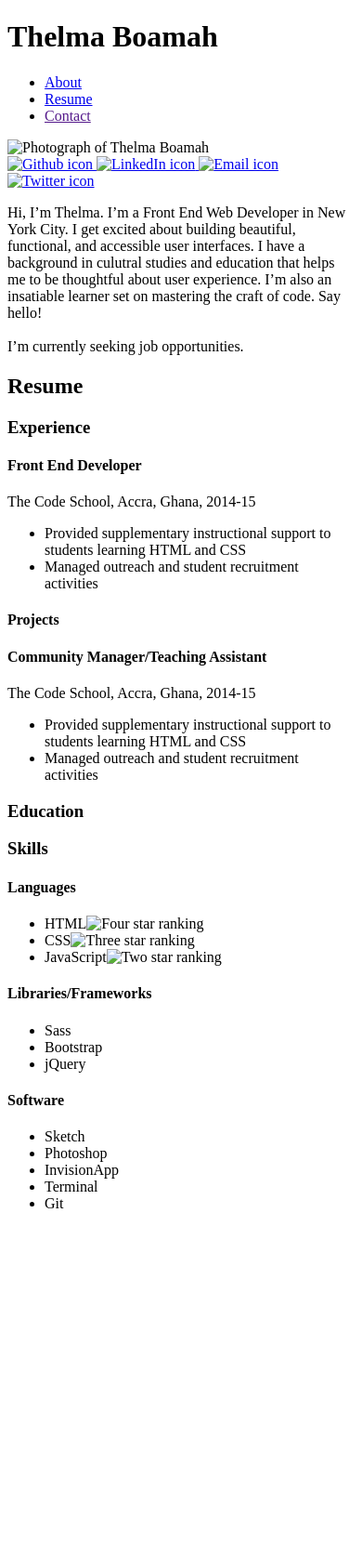
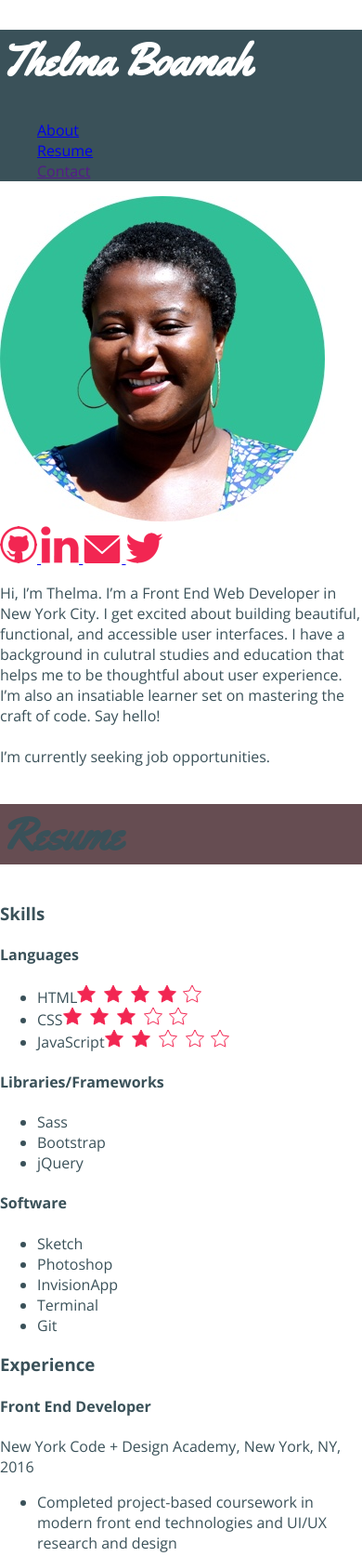
Before and after one commit to thelmaboamah/resume_site, a plain HTML site: page index.html in a window 390 px wide. Shown: the top 1674 px of the page at 93% size. Before the commit the page ends 1320 px from the top, so only its background shows below. Drawn offline with nearby package versions, Linux system fonts and the light colour scheme.

Commit message:
html formatted, adding assets and styles

```diff
--- a/css/main.css
+++ b/css/main.css
@@ -0,0 +1,25 @@
+body {
+	margin: 0;
+	background: #fff;
+	font-family: 'Open Sans', sans-serif;
+	color: #3A5159;
+}
+
+header {
+	background: #3A5159;
+	color: #fff;
+}
+
+h1, h2 {
+	font-family: 'Yellowtail', cursive;
+	font-size: 48px;
+}
+
+h2,
+
+
+
+
+footer {
+	background: #664D52;
+}
--- a/index.html
+++ b/index.html
@@ -2,6 +2,9 @@
 <html lang="en">
 <head>
 	<meta charset="UTF-8">
+	<link href='https://fonts.googleapis.com/css?family=Open+Sans:400,700,400italic,600|Yellowtail' rel='stylesheet' type='text/css'>
+	<link rel="stylesheet" href="css/normalize.min.css">
+	<link rel="stylesheet" href="css/main.css">
 	<title>Thelma Codes</title>
 </head>
 <body>
@@ -18,22 +21,21 @@
 
 	<section id="about">
 
-		<div id="picandicons">
-			<img src="" alt="Photograph of Thelma Boamah">
+		<img src="images/profilepic1.jpg" alt="Photo of Thelma Boamah">
+
 		<div id="social-media">
 			<a href="https://github.com/thelmaboamah">
-					<img src="" alt="Github icon">
+				<img src="images/github.png" alt="Github icon">
 			</a>
 			<a href="https://www.linkedin.com/in/thelmaboamah">
-					<img src="" alt="LinkedIn icon">
+				<img src="images/linkedin.png" alt="LinkedIn icon">
 			</a>
 			<a href="mailto:thelma@thelma.codes">
-					<img src="" alt="Email icon">
+				<img src="images/email.svg" alt="Email icon">
 			</a>
 			<a href="https://twitter.com/thelmaboamah">
-					<img src="" alt="Twitter icon">
+				<img src="images/twitter.png" alt="Twitter icon">
 			</a>
-			</div>
 		</div>
 
 		<p id="intro">
@@ -46,52 +48,22 @@
 	<section id="resume">
 		<h2>Resume</h2>
 
-		<h3>Experience</h3>
-
-		<h4>Front End Developer</h4>
-		<p>
-			The Code School, Accra, Ghana, 2014-15 <br>
+		<div id="skills">
+			<h3>Skills</h3>
+				<h4>Languages</h4>
 				<ul>
-				<li>Provided supplementary instructional support to students learning HTML and CSS</li>
-				<li>Managed outreach and student recruitment activities</li>
-			</ul>
-		</p>
-
-
-
-		<h4>Projects</h4>
-
-		<h4>Community Manager/Teaching Assistant</h4>
-		<p>The Code School, Accra, Ghana, 2014-15</p>
-		<ul>
-			<li>Provided supplementary instructional support to students learning HTML and CSS</li>
-			<li>Managed outreach and student recruitment activities</li>
+					<li>HTML<img src="images/stars4.svg" alt="Four star ranking"></li>
+					<li>CSS<img src="images/stars3.svg" alt="Three star ranking"></li>
+					<li>JavaScript<img src="images/stars2.svg" alt="Two star ranking"></li>
 				</ul>
 
-
-		<h3>Education</h3>
-
-		<aside>
-			<h3>Skills</h3>
-			<div id="languages">
-				<h4>Languages</h4>
-				<ul>
-					<li>HTML<img src="" alt="Four star ranking"></li>
-					<li>CSS<img src="" alt="Three star ranking"></li>
-					<li>JavaScript<img src="" alt="Two star ranking"></li>
-				</ul>
-			</div>
-
-			<div id="frameworks">
 				<h4>Libraries/Frameworks</h4>
 				<ul>
 					<li>Sass</li>
 					<li>Bootstrap</li>
 					<li>jQuery</li>
 				</ul>
-			</div>
 
-			<div id="software">
 				<h4>Software</h4>
 				<ul>
 					<li>Sketch</li>
@@ -101,9 +73,79 @@
 					<li>Git</li>
 				</ul>
 		</div>
-		</aside>
+
+		<h3>Experience</h3>
+
+		<h4>Front End Developer</h4>
+		<p>
+			New York Code + Design Academy, New York, NY, 2016
+		</p>
+		<ul>
+			<li>Completed project-based coursework in modern front end technologies and UI/UX research and design</li>
+		</ul>
+
+
+		<div id="project">
+			<h4>Projects</h4>
+			<ul>
+				<li> One-page website: Built responsive one-page 	website using Bootstrap, Parallax, and the jQuery 	One Page Nav Plugin</li>
+				<li><span><a href="http://thelmaboamah.github.io/airbnb_homepage_clone/"> Airbnb Homepage Clone</a></span>: Replicate Airbnb homepage for mobile, tablet, and desktop views using HTML5, CSS Flexbox, and jQuery</li>
+				<li>GhanaThink.org Redesign: Implemented UX research 	best practices to plan, wireframe, prototype, and test 	website redesign</li>
+			</ul>
+		</div>
+
+
+		<h4>Community Manager/Teaching Assistant</h4>
+		<p>The Code School, Accra, Ghana, 2014-15</p>
+		<ul>
+			<li>Worked closely with founder to launch coding intensive in Accra</li>
+			<li>Provided supplementary instructional support to students learning HTML and CSS</li>
+			<li>Managed outreach and student recruitment activities</li>
+		</ul>
+
+
+		<h3>Education</h3>
+		<p>
+			New York Code + Design Academy, 2016
+			<br>
+			Continuing Ed: Front End Development | UI/UX Design
+			<br>
+			<br>
+			SIT Graduate Institute, 2011 - 2013
+			<br>
+			MA International Education
+			<br>
+			<br>
+			New York University, 2005 - 2009
+			<br>BA Africana Studies
+
+		</p>
+
 
 	</section>
 
+	<footer>
+		<span id="codedby">
+			Designed &amp; Coded by Thelma Boamah
+		</span>
+		<span id=copyright>
+			&copy; 2016
+		</span>
+		<div id="footer-icons">
+			<a href="https://github.com/thelmaboamah">
+				<img src="images/github-white.png" alt="Github icon">
+			</a>
+			<a href="https://www.linkedin.com/in/thelmaboamah">
+				<img src="images/linkedin-white.png" alt="LinkedIn icon">
+			</a>
+			<a href="mailto:thelma@thelma.codes">
+				<img src="images/email-white.svg" alt="Email icon">
+			</a>
+			<a href="https://twitter.com/thelmaboamah">
+				<img src="images/twitter-white.png" alt="Twitter icon">
+			</a>
+		</div>
+	</footer>
+
 </body>
 </html>
```
Also changed, not shown: css/normalize.min.css (added, +1 -0 lines), images/email-white.svg (added), images/email.svg (added), images/emptystar.svg (added), images/filledstar.svg (added), images/github-white.png (added), images/github.png (added), images/linkedin-white.png (added), images/linkedin.png (added), images/profilepic1.jpg (added), images/profilepic2.png (added), images/stars2.svg (added), images/stars3.svg (added), images/stars4.svg (added), 2 more files. Lines whose indentation alone changed are shown as unchanged.
